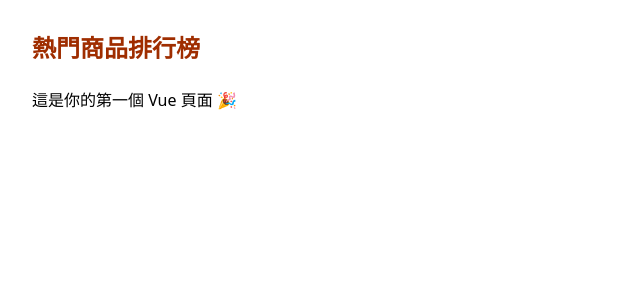
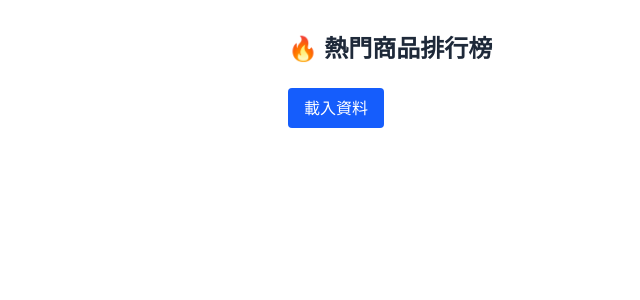
Before and after one commit to JasonyenChang/trending-dashboard, a Vue app in the folder frontend/: page / in a window 1280 px wide. Shown: the top 300 px of the page, without its empty margins (0-640 px from the left). Built offline with nearby package versions, Linux system fonts and the light colour scheme.

Commit message:
Create first page

```diff
--- a/frontend/package.json
+++ b/frontend/package.json
@@ -9,6 +9,7 @@
     "preview": "vite preview"
   },
   "dependencies": {
+    "axios": "^1.12.2",
     "vue": "^3.5.22"
   },
   "devDependencies": {
--- a/frontend/src/App.vue
+++ b/frontend/src/App.vue
@@ -1,9 +1,54 @@
 <template>
-  <div class="p-8">
-    <h1 class="text-2xl font-bold mb-6 text-orange-800">熱門商品排行榜</h1>
-    <p>這是你的第一個 Vue 頁面 🎉</p>
+  <div class="p-8 max-w-3xl mx-auto">
+    <h1 class="text-2xl font-bold mb-6 text-gray-800">🔥 熱門商品排行榜</h1>
+
+    <!-- 載入資料按鈕 -->
+    <button
+      @click="loadData"
+      class="bg-blue-600 text-white px-4 py-2 rounded hover:bg-blue-700 transition cursor-pointer"
+    >
+      載入資料
+    </button>
+
+    <!-- 載入中提示 -->
+    <div v-if="loading" class="mt-4 text-gray-500">載入中...</div>
+
+    <!-- 顯示資料 -->
+    <ul v-if="!loading && products.length" class="mt-6 space-y-2">
+      <li
+        v-for="item in products"
+        :key="item.id"
+        class="border p-3 rounded shadow-sm hover:shadow-md transition"
+      >
+        <div class="flex justify-between items-center">
+          <div>
+            <strong>{{ item.name }}</strong>
+            <span class="text-gray-500 text-sm ml-2">({{ item.category }})</span>
+          </div>
+          <div>
+            <span class="font-semibold text-blue-600">{{ item.sales }} 銷售</span>
+          </div>
+        </div>
+      </li>
+    </ul>
   </div>
 </template>
 
-<script setup lang="ts"></script>
-<style scoped></style>
+<script setup lang="ts">
+import { ref } from "vue";
+import { getTrendingProducts } from "./api";
+
+const products = ref<any[]>([]);
+const loading = ref(false);
+
+async function loadData() {
+  loading.value = true;
+  try {
+    products.value = await getTrendingProducts();
+  } catch (error) {
+    console.error("API error:", error);
+  } finally {
+    loading.value = false;
+  }
+}
+</script>
--- /dev/null
+++ b/frontend/src/api.ts
@@ -0,0 +1,10 @@
+import axios from "axios";
+
+const api = axios.create({
+    baseURL: "http://localhost:3000",
+});
+
+export async function getTrendingProducts() {
+    const { data } = await api.get("/api/trending-products");
+    return data;
+}
```
Also changed, not shown: 1 other file (tests, documents, lock files or other folders).
